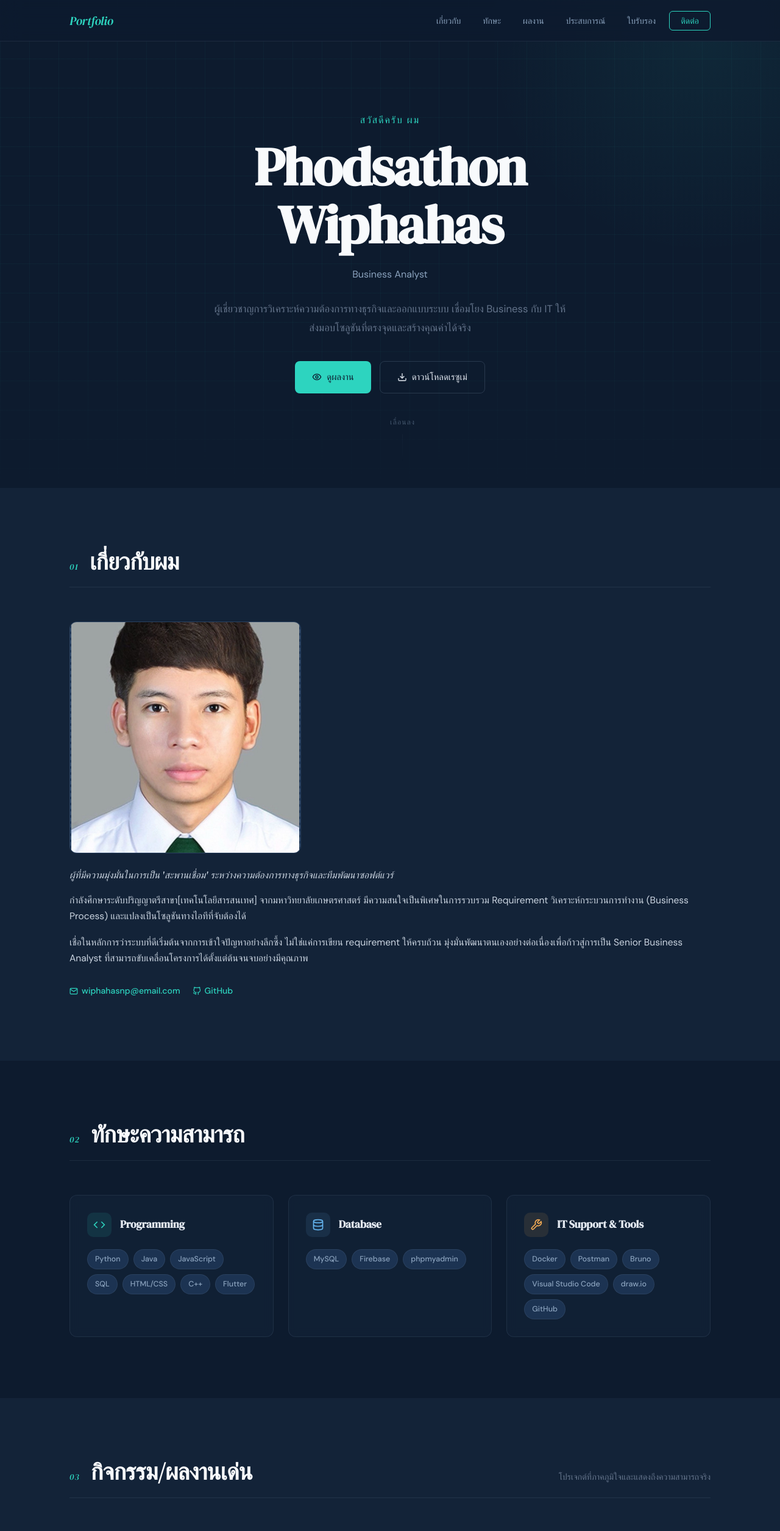
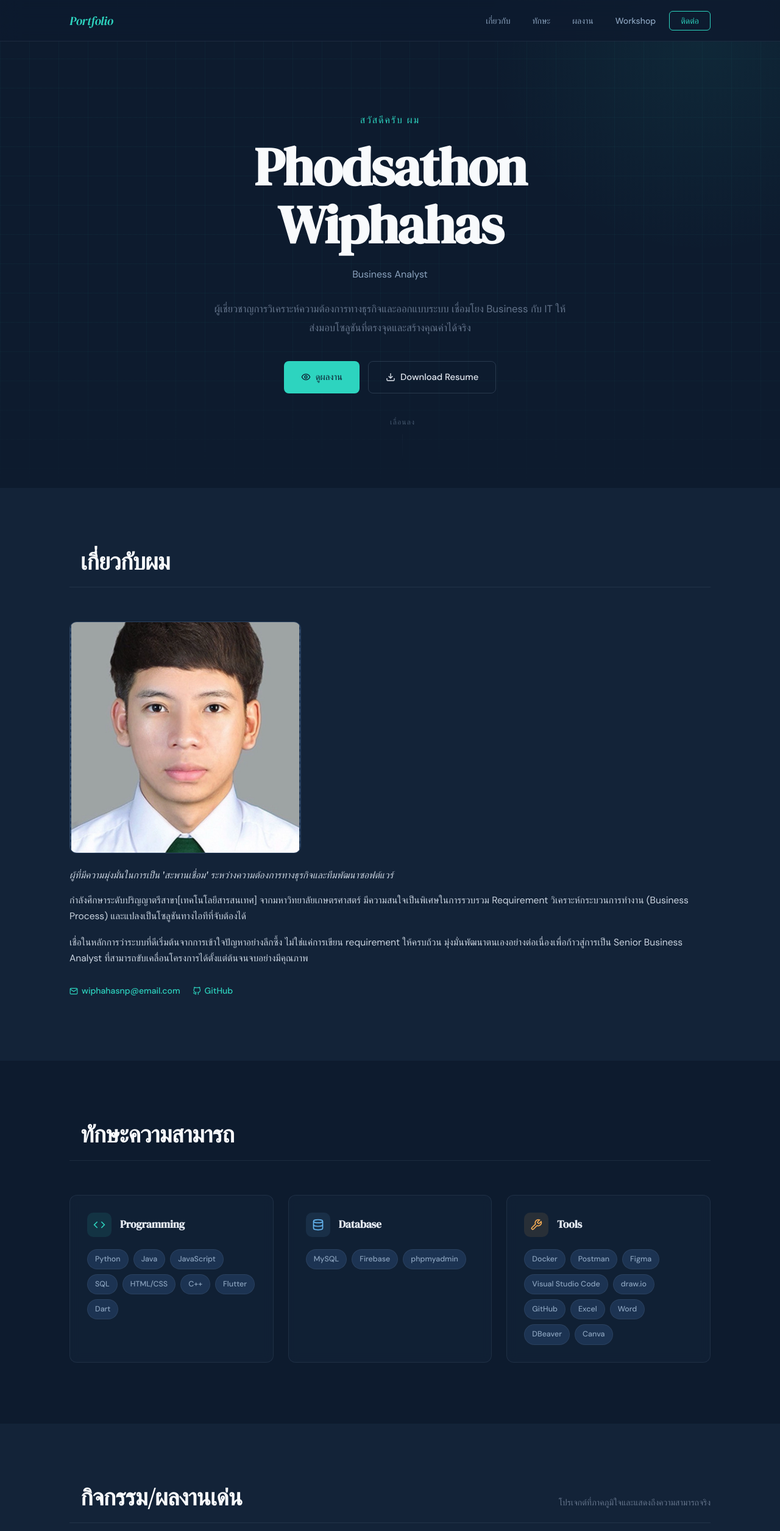
Before and after one commit to Phodsathon168/Port, a plain HTML site: page index.html in a window 1280 px wide. Shown: the top 2510 px of the page at 61% size. Drawn offline with Linux system fonts and the light colour scheme; files whose address does not match are found by name.

Commit message:
Add files via upload

```diff
--- a/index.html
+++ b/index.html
@@ -22,8 +22,7 @@
         <li><a href="#about">เกี่ยวกับ</a></li>
         <li><a href="#skills">ทักษะ</a></li>
         <li><a href="#projects">ผลงาน</a></li>
-        <li><a href="#experience">ประสบการณ์</a></li>
-        <li><a href="#certificates">ใบรับรอง</a></li>
+        <li><a href="#experience">Workshop</a></li>
         <li><a href="#contact" class="nav-cta">ติดต่อ</a></li>
       </ul>
     </div>
@@ -50,9 +49,9 @@
           <svg width="16" height="16" viewBox="0 0 24 24" fill="none" stroke="currentColor" stroke-width="2"><path d="M2 12s3-7 10-7 10 7 10 7-3 7-10 7-10-7-10-7z"/><circle cx="12" cy="12" r="3"/></svg>
           ดูผลงาน
         </a>
-        <a href="resume.pdf" class="btn btn-outline" download>
+        <a href="Resume.pdf" class="btn btn-outline" download>
           <svg width="16" height="16" viewBox="0 0 24 24" fill="none" stroke="currentColor" stroke-width="2"><path d="M21 15v4a2 2 0 01-2 2H5a2 2 0 01-2-2v-4"/><polyline points="7 10 12 15 17 10"/><line x1="12" y1="15" x2="12" y2="3"/></svg>
-          ดาวน์โหลดเรซูเม่
+          Download Resume
         </a>
       </div>
     </div>
@@ -66,7 +65,7 @@
   <section id="about">
     <div class="container">
       <div class="section-header reveal">
-        <span class="section-num">01</span>
+        <span class="section-num"></span>
         <h2>เกี่ยวกับผม</h2>
       </div>
       <div class="about-grid">
@@ -112,7 +111,7 @@
   <section id="skills">
     <div class="container">
       <div class="section-header reveal">
-        <span class="section-num">02</span>
+        <span class="section-num"></span>
         <h2>ทักษะความสามารถ</h2>
       </div>
       <div class="skills-grid">
@@ -132,6 +131,7 @@
             <span class="tag">HTML/CSS</span>
             <span class="tag">C++</span>
             <span class="tag">Flutter</span>
+            <span class="tag">Dart</span>
           </div>
         </div>
 
@@ -154,15 +154,19 @@
             <div class="skill-icon skill-icon--tools">
               <svg width="20" height="20" viewBox="0 0 24 24" fill="none" stroke="currentColor" stroke-width="2"><path d="M14.7 6.3a1 1 0 000 1.4l1.6 1.6a1 1 0 001.4 0l3.77-3.77a6 6 0 01-7.94 7.94l-6.91 6.91a2.12 2.12 0 01-3-3l6.91-6.91a6 6 0 017.94-7.94l-3.76 3.76z"/></svg>
             </div>
-            <h3>IT Support &amp; Tools</h3>
+            <h3> Tools</h3>
           </div>
           <div class="skill-tags">
             <span class="tag">Docker</span>
             <span class="tag">Postman</span>
-            <span class="tag">Bruno</span>
+            <span class="tag">Figma</span>
             <span class="tag">Visual Studio Code</span>
             <span class="tag">draw.io</span>
             <span class="tag">GitHub</span>
+            <span class="tag">Excel</span>
+            <span class="tag">Word</span>
+            <span class="tag">DBeaver</span>
+            <span class="tag">Canva</span>
           </div>
         </div>
 
@@ -174,7 +178,7 @@
   <section id="projects">
     <div class="container">
       <div class="section-header reveal">
-        <span class="section-num">03</span>
+        <span class="section-num"></span>
         <h2>กิจกรรม/ผลงานเด่น</h2>
         <p class="section-sub">โปรเจกต์ที่ภาคภูมิใจและแสดงถึงความสามารถจริง</p>
       </div>
@@ -331,7 +335,7 @@
   <section id="experience">
     <div class="container">
       <div class="section-header reveal">
-        <span class="section-num">04</span>
+        <span class="section-num"></span>
         <h2>Workshop</h2>
       </div>
       <div class="timeline">
@@ -441,12 +445,8 @@
             <a href="mailto:wiphahasnp@email.com" class="contact-value">wiphahasnp@email.com</a>
           </div>
           <div class="contact-item">
-            <span class="contact-label">LinkedIn</span>
-            <a href="https://linkedin.com/in/yourprofile" target="_blank" class="contact-value">linkedin.com/in/yourprofile</a>
-          </div>
-          <div class="contact-item">
             <span class="contact-label">GitHub</span>
-            <a href="https://github.com/yourusername" target="_blank" class="contact-value">github.com/yourusername</a>
+            <a href="https://github.com/Phodsathon168" target="_blank" class="contact-value">github.com/Phodsathon168</a>
           </div>
           <div class="contact-item">
             <span class="contact-label">Location</span>
@@ -457,11 +457,8 @@
       <div class="footer-bottom">
         <span>© 2569 นายพสธร วิภาหัสน์ — สร้างด้วยความตั้งใจ</span>
         <div class="footer-social">
-          <a href="https://github.com/yourusername" target="_blank" aria-label="GitHub">
+          <a href="https://github.com/Phodsathon168" target="_blank" aria-label="GitHub">
             <svg width="18" height="18" viewBox="0 0 24 24" fill="none" stroke="currentColor" stroke-width="2"><path d="M9 19c-5 1.5-5-2.5-7-3m14 6v-3.87a3.37 3.37 0 00-.94-2.61c3.14-.35 6.44-1.54 6.44-7A5.44 5.44 0 0020 4.77 5.07 5.07 0 0019.91 1S18.73.65 16 2.48a13.38 13.38 0 00-7 0C6.27.65 5.09 1 5.09 1A5.07 5.07 0 005 4.77a5.44 5.44 0 00-1.5 3.78c0 5.42 3.3 6.61 6.44 7A3.37 3.37 0 009 18.13V22"/></svg>
-          </a>
-          <a href="https://linkedin.com/in/yourprofile" target="_blank" aria-label="LinkedIn">
-            <svg width="18" height="18" viewBox="0 0 24 24" fill="none" stroke="currentColor" stroke-width="2"><path d="M16 8a6 6 0 016 6v7h-4v-7a2 2 0 00-2-2 2 2 0 00-2 2v7h-4v-7a6 6 0 016-6z"/><rect x="2" y="9" width="4" height="12"/><circle cx="4" cy="4" r="2"/></svg>
           </a>
         </div>
       </div>
```
Also changed, not shown: 1 other file.
